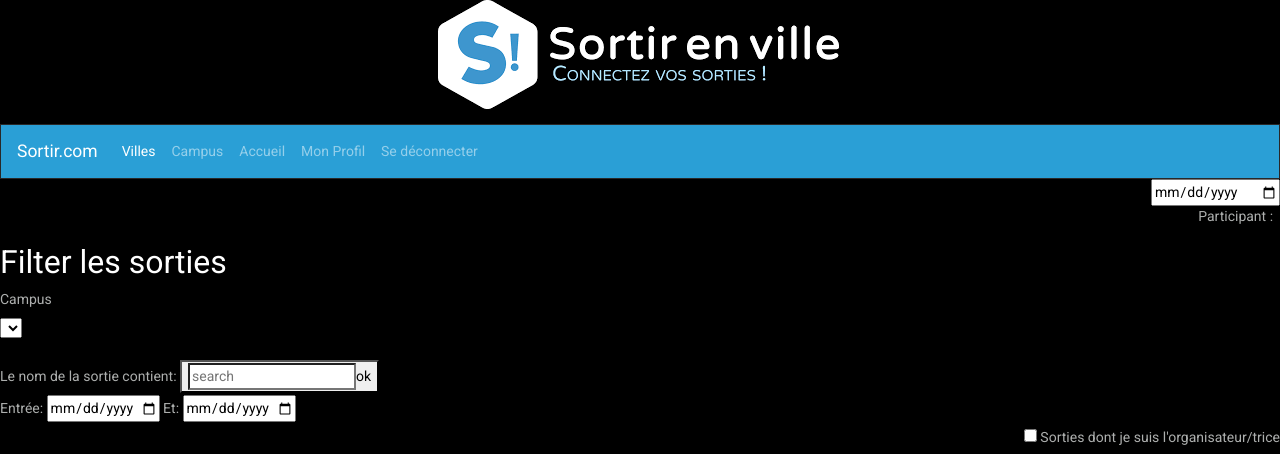
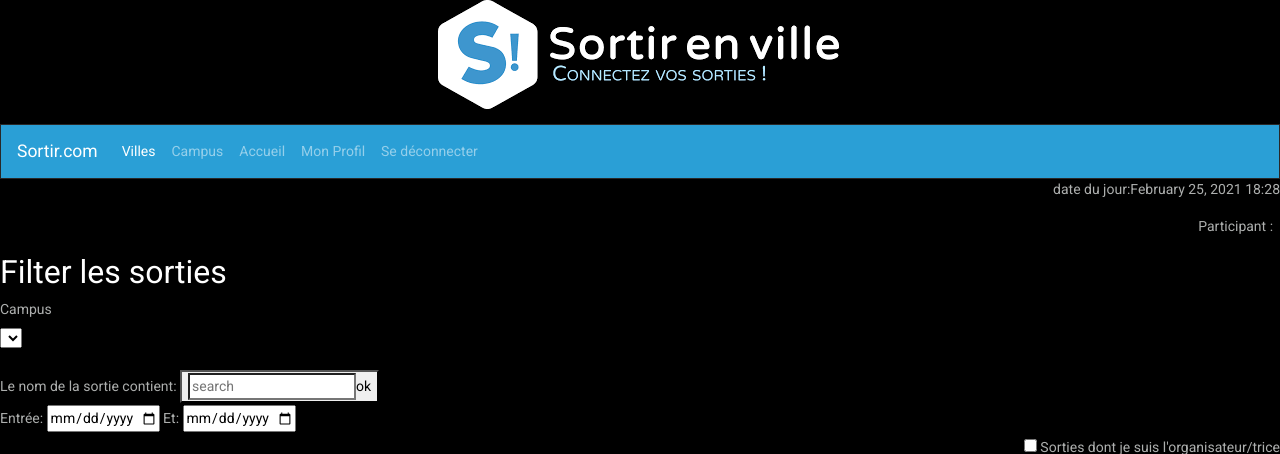
Before and after one commit to sebastiensallot/sorties_eleves, a Symfony app: template templates/user/espaceAbonnes.html.twig in a window 1280 px wide. Shown: the top 454 px of the page. Run offline with Twig, Linux system fonts and the light colour scheme; the template is opened without the code that fills it, so the values that code supplies are empty; some libraries are stand-ins or nearby versions.

Commit message:
page espaceAbonné+css

```diff
--- a/templates/user/espaceAbonnes.html.twig
+++ b/templates/user/espaceAbonnes.html.twig
@@ -5,7 +5,7 @@
 
 <div class="identification">
 
-    <input type="date"value="dd-mm-yyyy">
+    <p>date du jour:{{ "now"|date }}</p>
     <p>  Participant :  {{ app.user.nom|upper}} &nbsp {{ app.user.prenom}}</p>
 </div>
     <div class="campus">
```
